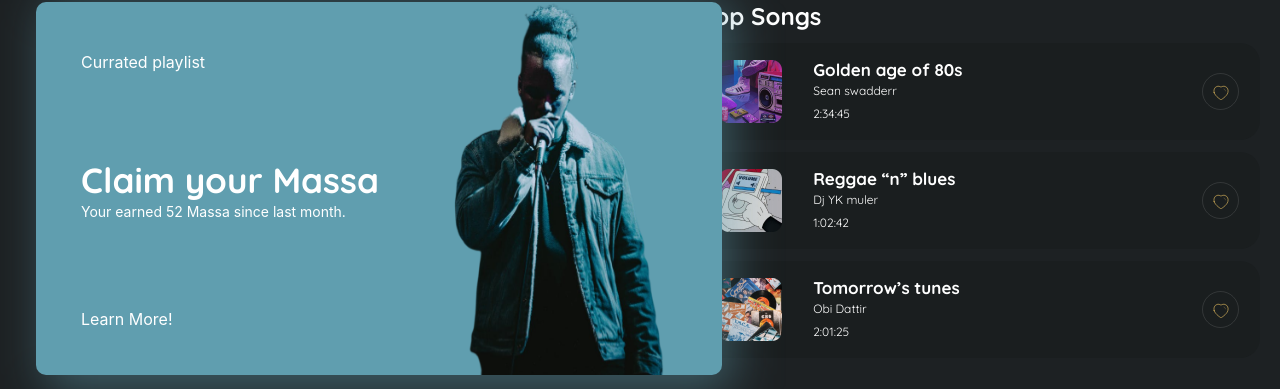
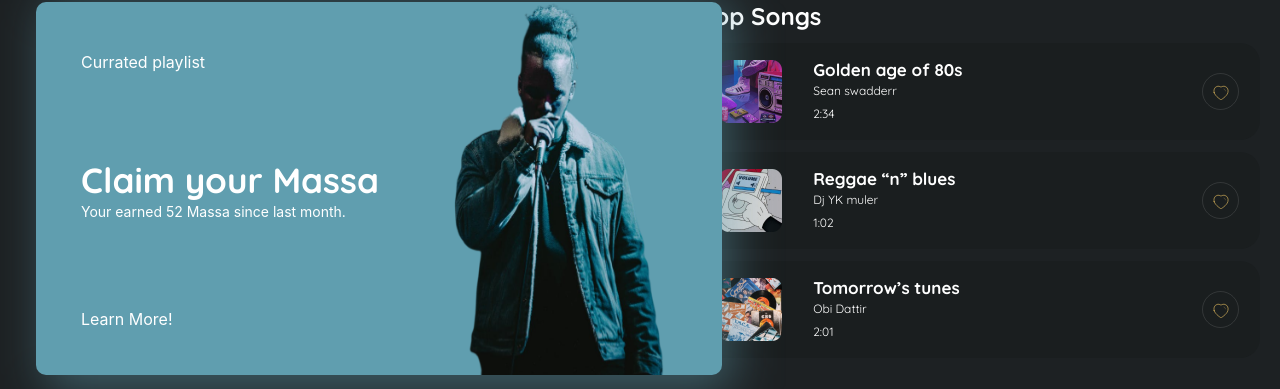
Before and after one commit to Gummu/gummu-front, a React (Create React App) app: page / in a window 1280 px wide. Shown: the part 114-503 px from the top of the page. Built offline with nearby package versions, Linux system fonts and the light colour scheme; what path would draw is missing.

Commit message:
feat(searchBar): Added content

```diff
--- a/src/components/Home.js
+++ b/src/components/Home.js
@@ -79,9 +79,17 @@ export default function Home() {
                         <SearchBar />
                     </div>
 
-                    <div className="flex justify-center items-center mr-4 w-20">
-                        <img src="/user.png" alt="profile" className="w-9" />
-                    </div>
+                    <a href="/dashboard" className="flex justify-center items-center mr-4 w-20">
+
+                        <img
+                            src="/user.png"
+                            alt="profile"
+                            className="w-9"
+
+                        />
+                    </a>
+
+
                 </div>
 
                 <div
--- a/src/components/TopSongs.js
+++ b/src/components/TopSongs.js
@@ -32,9 +32,9 @@ export default function TopSongs() {
     return (
         <div className="flex-1 flex flex-col space-y-[12px]">
             <p className="font-Quicksand text-[24px] leading-[120%] font-extrabold">Top Songs</p>
-            <ChartCard song={song1} title={"Golden age of 80s"} artist={"Sean swadder"} duration={"2:34:45"}/>
-            <ChartCard song={song2} title={"Reggae “n” blues"} artist={"Dj YK mule"} duration={"1:02:42"}/>
-            <ChartCard song={song3} title={"Tomorrow’s tunes"} artist={"Obi Datti"} duration={"2:01:25"}/>
+            <ChartCard song={song1} title={"Golden age of 80s"} artist={"Sean swadder"} duration={"2:34"}/>
+            <ChartCard song={song2} title={"Reggae “n” blues"} artist={"Dj YK mule"} duration={"1:02"}/>
+            <ChartCard song={song3} title={"Tomorrow’s tunes"} artist={"Obi Datti"} duration={"2:01"}/>
         </div>
     );
 }
--- a/src/contexts/StatesProvider.js
+++ b/src/contexts/StatesProvider.js
@@ -29,6 +29,10 @@ const artists = [
     "Lil Nas X",
     "Lil Uzi Vert",
     "Leto",
+    "La fouine",
+    "La rumeur",
+    "Larry",
+    "Lady Gaga"
 ]
 
 const album = [
@@ -39,7 +43,7 @@ const album = [
     , "Night Call", "Polydor", "Band Of Horses", "Things Are Great", "BMG", "Boy Harsher", "The Runner"
     , "Nude Club/City Slang", "Anna Ash", "Sleeper", "Black Mesa", "Miles Kane", "Change The Show"
     , "Eeels", "Extreme Witchcraft", "E Works", "Thyla","LMF","Les étoiles vagabondes","L'étrange Histoire de Mr Anderson"
-    ,"La fête est finie","Le monde Chico","La zone en personne"
+    ,"La fête est finie","Le monde Chico","La zone en personne","La vie est belle"
 ]
 
 const genre = [
```
